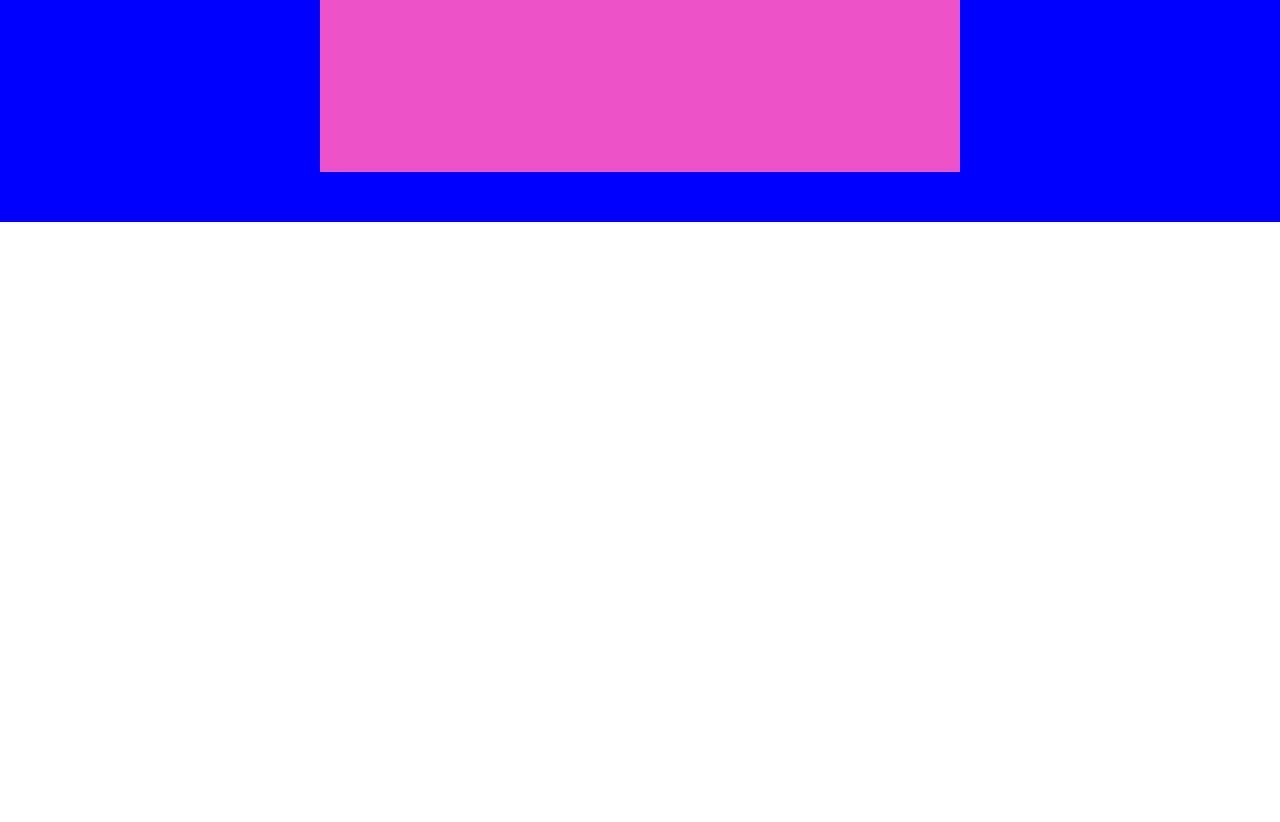
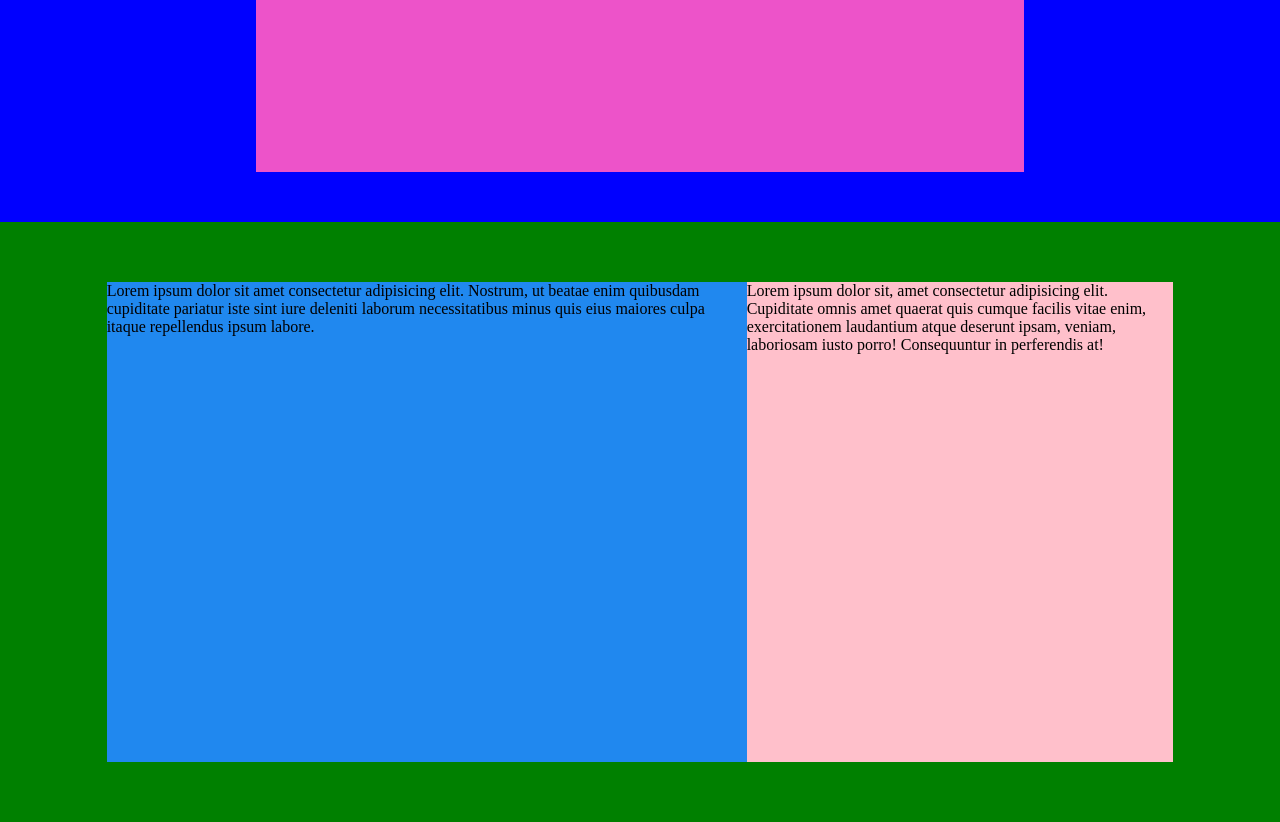
Before and after one commit to DeAngelisDev16/htmlcss-struttura-discord, a plain HTML site: page index.html in a window 1280 px wide. Shown: the part 328-1150 px from the top of the page. Before the commit the page ends 800 px from the top, so only its background shows below. Drawn offline with Linux system fonts and the light colour scheme.

Commit message:
Section-description-commit

```diff
--- a/index.html
+++ b/index.html
@@ -25,6 +25,21 @@
 
         </section>
 
+        <section class="section-description">
+            <div class="row">
+                <div class="col-6">
+                    Lorem ipsum dolor sit amet consectetur adipisicing elit. Nostrum, ut beatae enim quibusdam cupiditate pariatur iste sint iure deleniti laborum necessitatibus minus quis eius maiores culpa itaque repellendus ipsum labore.
+
+                </div>
+                <div class="col-4">
+                    Lorem ipsum dolor sit, amet consectetur adipisicing elit. Cupiditate omnis amet quaerat quis cumque facilis vitae enim, exercitationem laudantium atque deserunt ipsam, veniam, laboriosam iusto porro! Consequuntur in perferendis at!
+
+                </div>
+
+            </div>
+
+        </section>
+
     </main>
 
 
--- a/style.css
+++ b/style.css
@@ -29,7 +29,33 @@
 
 #container-main-section{
     background-color: rgb(237, 83, 201);
-    width: 50%;
+    width: 60%;
     height: 80%;
 
 }
+
+.section-description{
+    background-color: green;
+    height: 600px;
+    display: flex;
+
+}
+
+.row{
+    display: flex;
+    justify-content: center;
+    align-items: center;
+    width: 100%;
+}
+
+.col-6{
+    width: calc( (100% / 12) * 6);
+    background-color: rgb(32, 136, 239);
+    height: 80%;
+}
+
+.col-4{
+    width: calc( (100% / 12) * 4);
+    background-color: pink;
+    height: 80%;
+}
```
